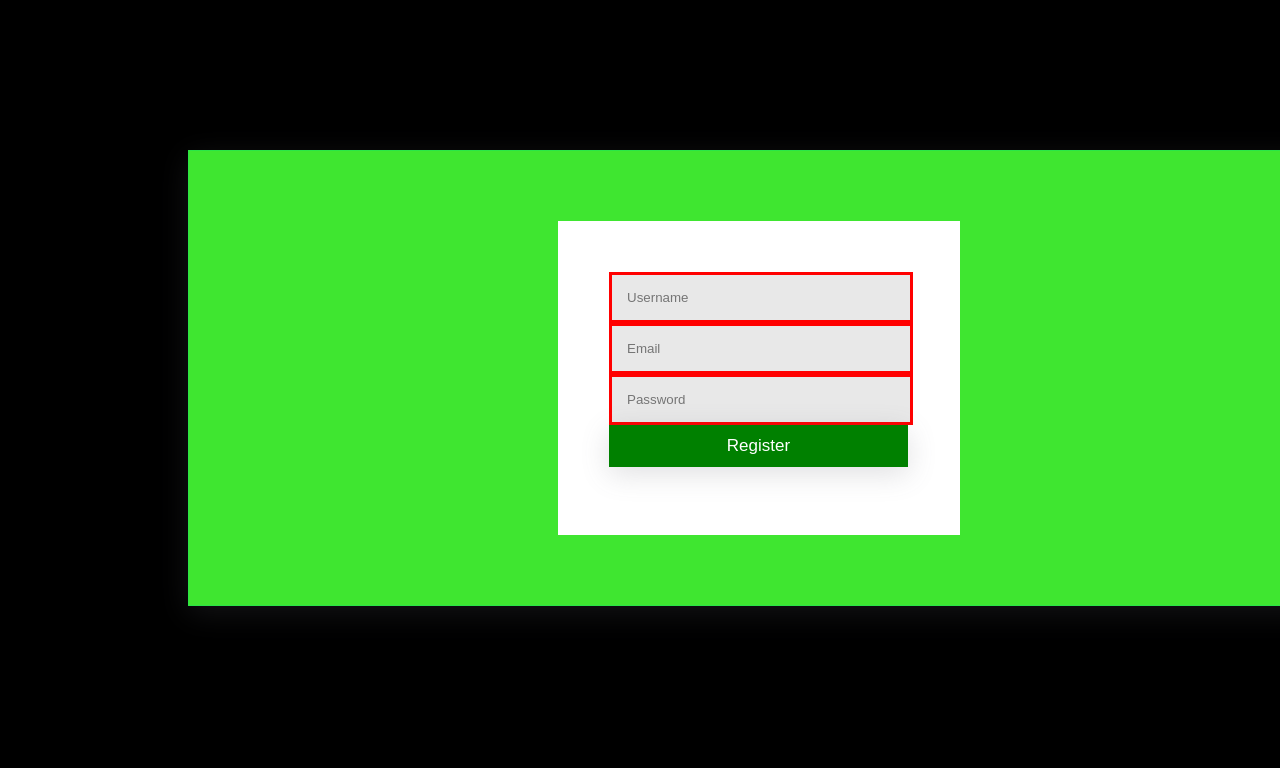
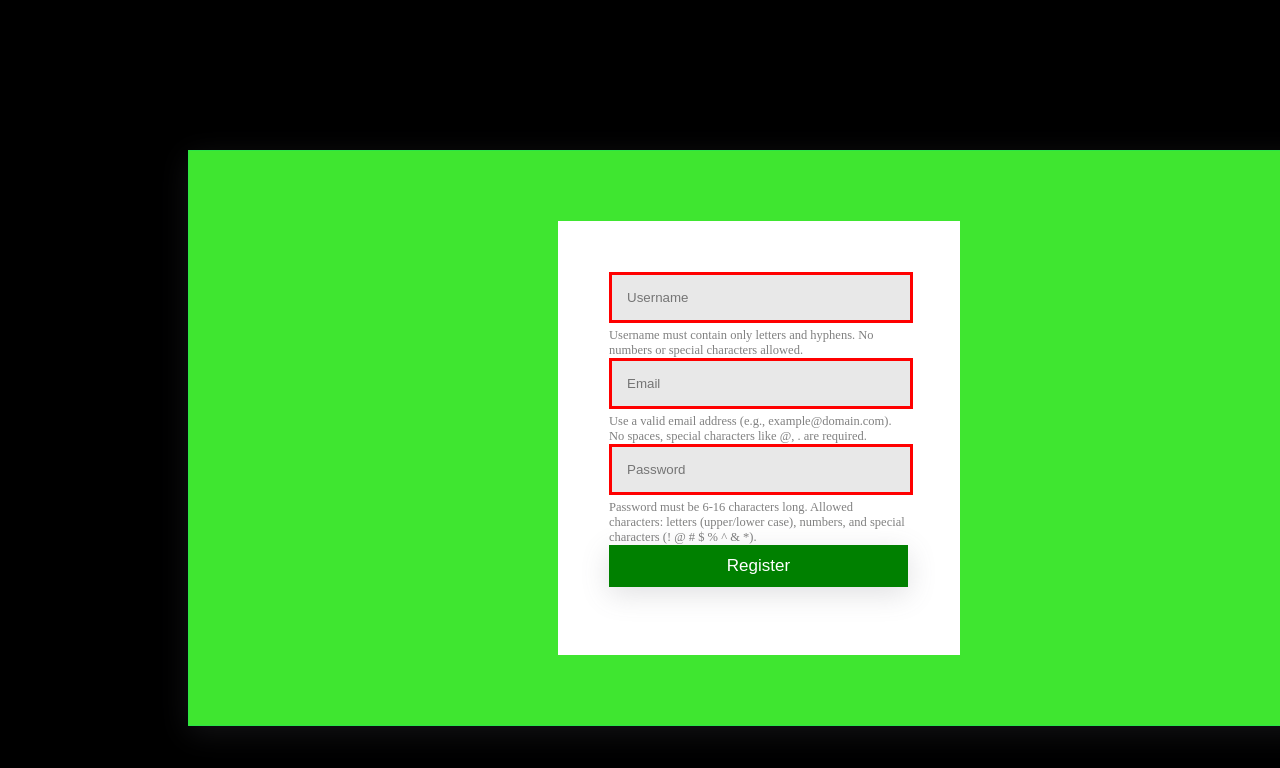
Before and after one commit to nivedhchag/Movie-Website, a plain HTML site: page index.html in a window 1280 px wide. Both pictures are taken after a click on the button "Register". Shown: the top 768 px of the page. Drawn offline with Linux system fonts and the light colour scheme.

Commit message:
Project Done

```diff
--- a/index.html
+++ b/index.html
@@ -10,10 +10,28 @@
 
     <div class="container">
         <p>
+            <!-- Username Input -->
             <input title="Enter the Username" id="input" class="in" type="text" placeholder="Username">
+            <!-- Username Info -->
+            <small id="usernameInfo" style="color: gray; display: block; margin-top: 5px;">
+                Username must contain only letters and hyphens. No numbers or special characters allowed.
+            </small>
+
+            <!-- Email Input -->
             <input title="Enter the Email" id="op" class="in" type="email" placeholder="Email">
+            <!-- Email Info -->
+            <small id="emailInfo" style="color: gray; display: block; margin-top: 5px;">
+                Use a valid email address (e.g., example@domain.com). No spaces, special characters like @, . are required.
+            </small>
+
+            <!-- Password Input -->
             <input title="Enter the Password" id="output" class="go" type="password" placeholder="Password">
+            <!-- Password Info -->
+            <small id="passwordInfo" style="color: gray; display: block; margin-top: 5px;">
+                Password must be 6-16 characters long. Allowed characters: letters (upper/lower case), numbers, and special characters (! @ # $ % ^ & *).
+            </small>
 
+            <!-- Register Button -->
             <button onclick="change()" class="button">Register</button>
 
             <!-- Initially hide the login button -->
@@ -29,9 +47,10 @@
             let x2 = document.getElementById("output").value;
             let x3 = document.getElementById("op").value;
 
-            let regx1 = /^[a-zA-Z\-]+$/;
-            let regx2 = /^[a-zA-Z0-9!@#$%^&*]{6,16}$/;
-            let regx3 = /^[a-zA-Z0-9.-]+@[a-zA-Z0-9.-]+\.[a-zA-Z]{2,}$/;
+            // Validation regular expressions
+            let regx1 = /^[a-zA-Z\-]+$/; // Username - Only letters and hyphens allowed
+            let regx2 = /^[a-zA-Z0-9!@#$%^&*]{6,16}$/; // Password - 6 to 16 characters with allowed characters
+            let regx3 = /^[a-zA-Z0-9.-]+@[a-zA-Z0-9.-]+\.[a-zA-Z]{2,}$/; // Email - Valid email format
 
             let validUsername = regx1.test(x1);
             let validPassword = regx2.test(x2);
```
